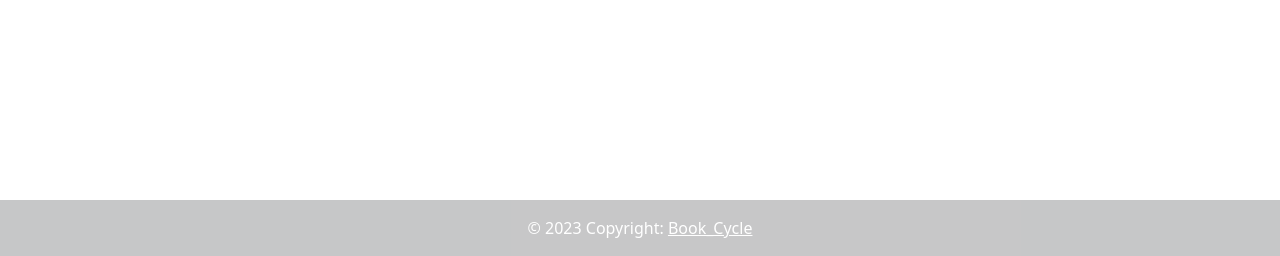
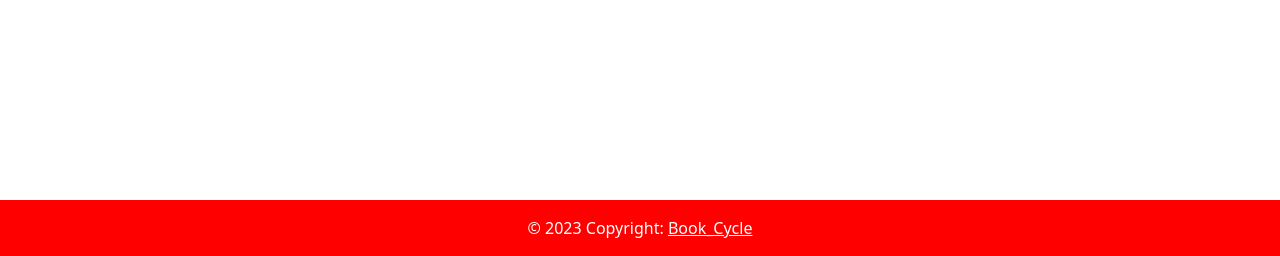
Before and after one commit to AbuYousufSiam/book_cycle_django, a Django app: page / in a window 1280 px wide. Shown: the part 544-800 px from the top of the page. Run offline with Django 4.2, Linux system fonts and the light colour scheme; some libraries are stand-ins or nearby versions.

Commit message:
test solve 404.

```diff
--- a/src/books/templates/base.html
+++ b/src/books/templates/base.html
@@ -37,7 +37,7 @@
     <!-- Add your footer content here -->
     <footer class="bg-light text-center text-white">
         <!-- Copyright -->
-        <div class="text-center p-3" style="background-color: rgba(0, 0, 0, 0.2)">
+        <div class="text-center p-3" style="background-color: rgb(255, 0, 0)">
             © 2023 Copyright:
             <a class="text-white" href="#">Book_Cycle</a>
         </div>
```
